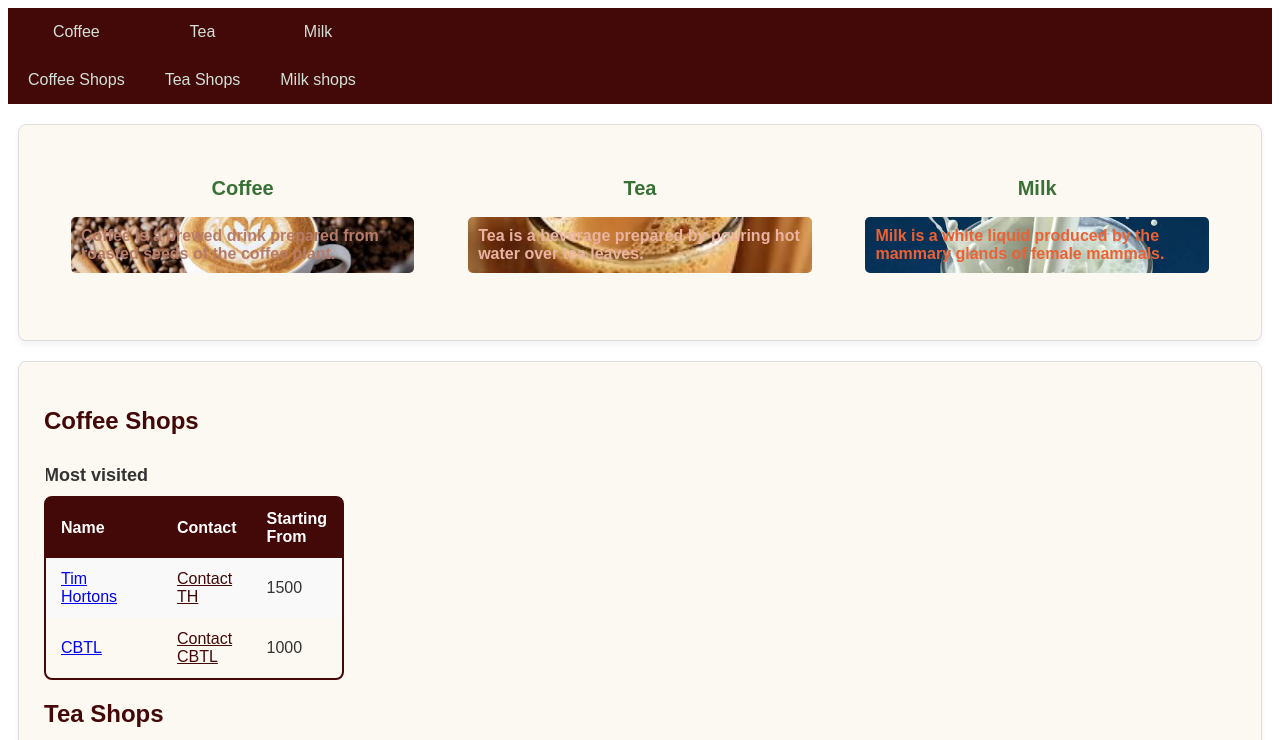
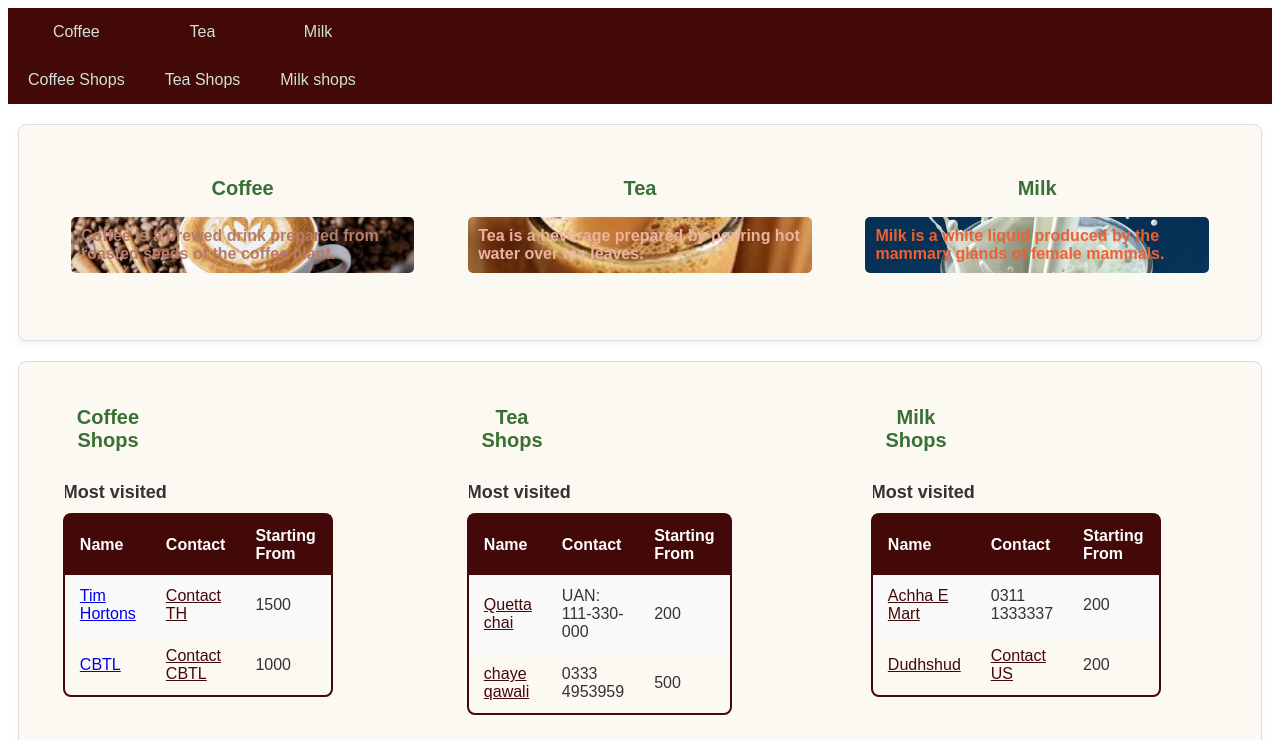
Before and after one commit to huzaifah3248-spec/html, a plain HTML site: page lists.html in a window 1280 px wide. Shown: the top 740 px of the page. Drawn offline with Linux system fonts and the light colour scheme.

Commit message:
corrected the table format

```diff
--- a/lists.html
+++ b/lists.html
@@ -57,6 +57,16 @@
   transform: translateY(-2px);
 }
 
+.shop-grid {
+  display: grid;
+  grid-template-columns: repeat(3, minmax(220px, 1fr));
+  gap: 20px;
+  align-items: start;
+}
+
+.shop-card {
+  min-width: 0;
+}
 
 .table-title {
   color: rgb(67, 8, 8);
@@ -70,6 +80,12 @@
   border: 2px solid rgb(67, 8, 8);
   border-radius: 8px;
   overflow: hidden;
+}
+
+@media (max-width: 900px) {
+  .shop-grid {
+    grid-template-columns: 1fr;
+  }
 }
 caption h2 {
   color: #333;
@@ -143,7 +159,8 @@
   </div>
 </div>
 
-<div class="city">
+<div class="city shop-grid">
+  <div class="shop-card">
     <h2 class="table-title" id="coffee-shops">Coffee Shops</h2>
     <table>
       <caption><h2>Most visited</h2></caption>
@@ -163,6 +180,9 @@
         <td>1000</td>
       </tr>
     </table>
+  </div>
+
+  <div class="shop-card">
     <h2 class="table-title" id="tea-shops">Tea Shops</h2>
     <table>
       <caption><h2>Most visited</h2></caption>
@@ -183,7 +203,9 @@
         <td>500</td>
       </tr>
     </table>
+  </div>
 
+  <div class="shop-card">
     <h2 class="table-title" id="milk-shops">Milk Shops</h2>
     <table>
       <caption><h2>Most visited</h2></caption>
@@ -205,6 +227,7 @@
       </tr>
     </table>
   </div>
+</div>
 
 </body>
 </html>
```
Lines whose indentation alone changed are shown as unchanged.
